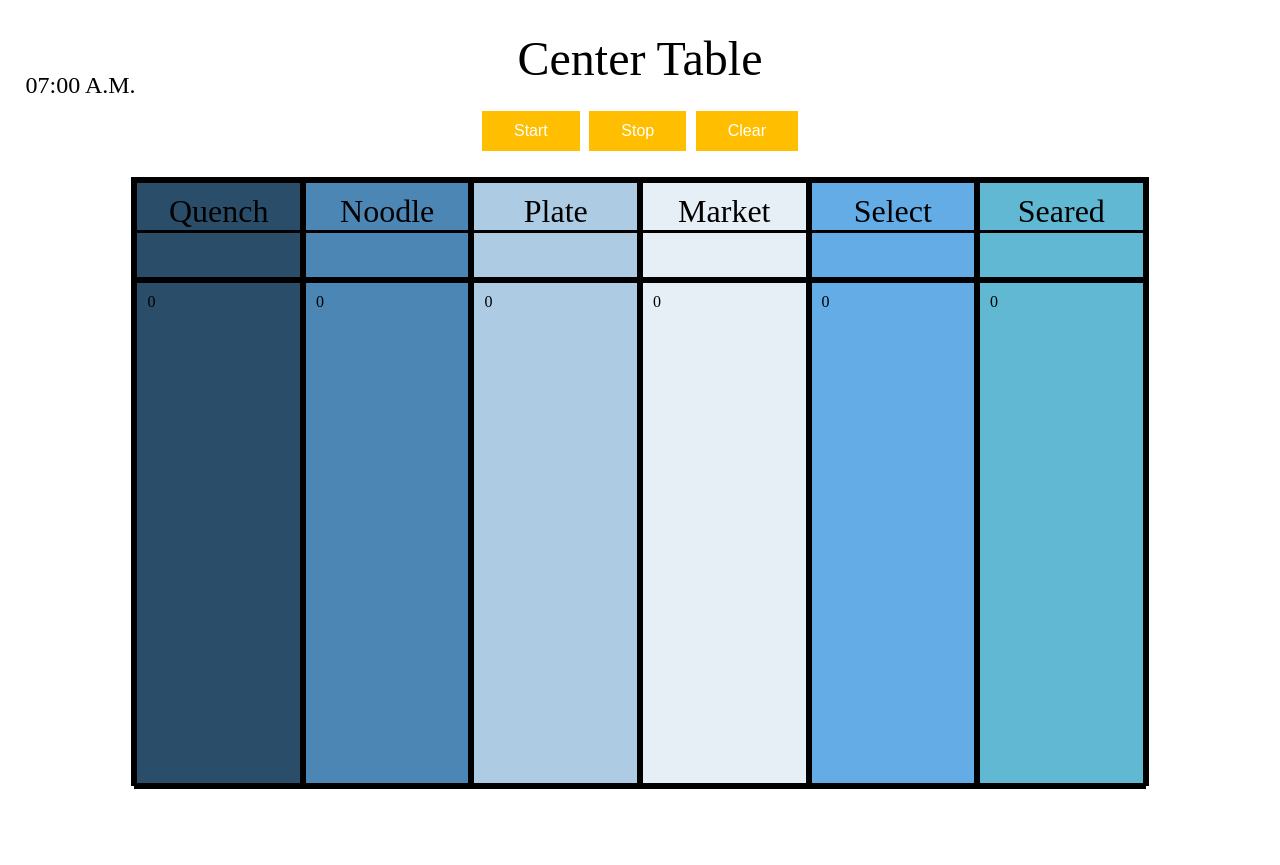
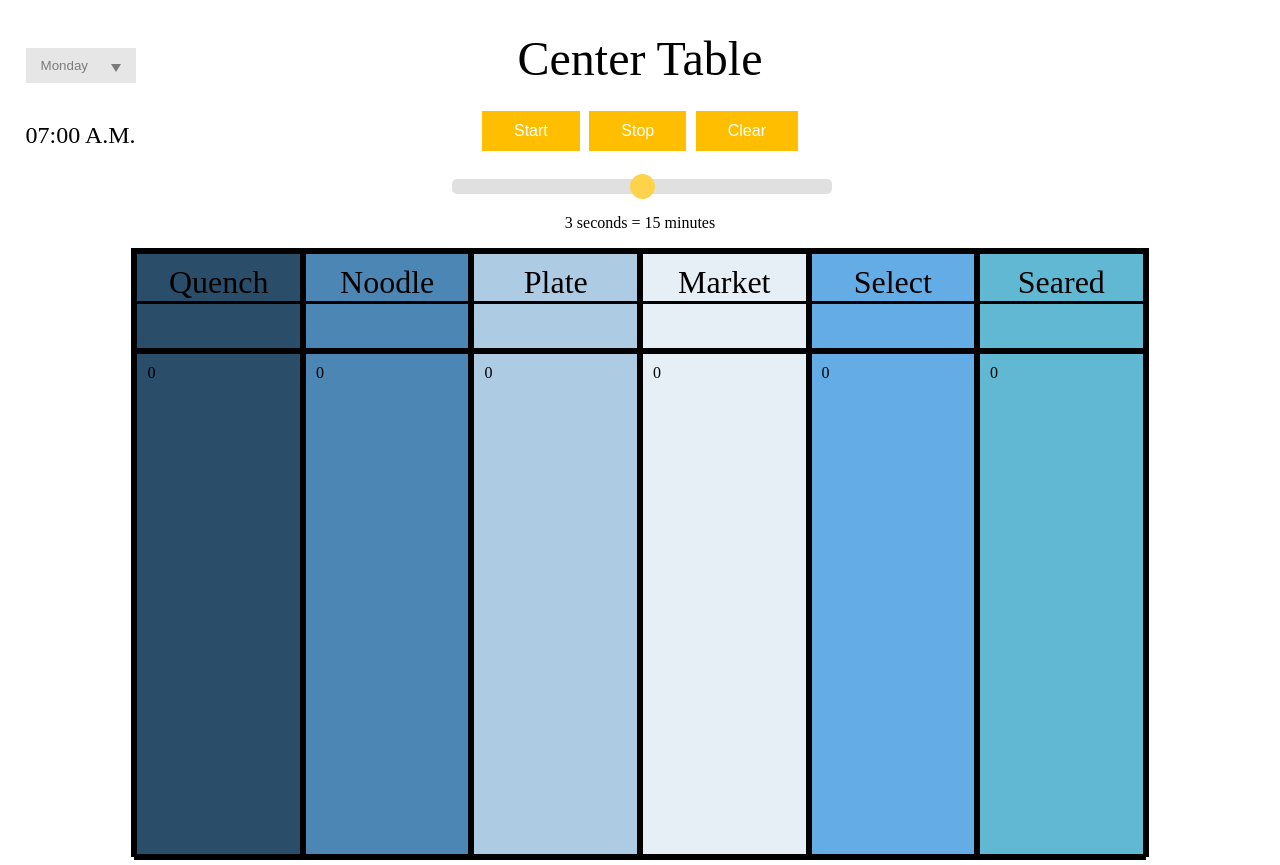
Before and after one commit to cosmo-wang/Center-Table-Simulatio, a PHP site: page /index.html in a window 1280 px wide. Before the commit the page ends 789 px from the top, so only its background shows below. Run offline with PHP 8.4, Linux system fonts and the light colour scheme.

Commit message:
php started

```diff
--- a/index.css
+++ b/index.css
@@ -12,6 +12,57 @@
 	width: 25%;
 	display: flex;
 	justify-content: space-between;
+}
+
+.select {
+  position: relative;
+  display: inline-block;
+  margin-bottom: 15px;
+  width: 100%;
+}
+.select select {
+  display: inline-block;
+  width: 100%;
+  cursor: pointer;
+  padding: 10px 15px;
+  outline: 0;
+  border: 0;
+  border-radius: 0;
+  background: #e6e6e6;
+  color: #7b7b7b;
+  appearance: none;
+  -webkit-appearance: none;
+  -moz-appearance: none;
+}
+.select select::-ms-expand {
+  display: none;
+}
+.select select:hover,
+.select select:focus {
+  color: #000;
+  background: #ccc;
+}
+.select select:disabled {
+  opacity: 0.5;
+  pointer-events: none;
+}
+.select__arrow {
+  position: absolute;
+  top: 16px;
+  right: 15px;
+  width: 0;
+  height: 0;
+  pointer-events: none;
+  border-style: solid;
+  border-width: 8px 5px 0 5px;
+  border-color: #7b7b7b transparent transparent transparent;
+}
+.select select:hover ~ .select__arrow,
+.select select:focus ~ .select__arrow {
+  border-top-color: #000;
+}
+.select select:disabled ~ .select__arrow {
+  border-top-color: #ccc;
 }
 
 body:before{
@@ -60,6 +111,46 @@ button:after{
 button:hover:before,button:hover:after{
   width:100%;
   transition:800ms ease all;
+}
+
+#slider-container {
+	width: 30%;
+	margin-left: auto;
+	margin-right: auto;
+}
+
+#speed-text-box {
+	text-align: center;
+}
+
+.slider {
+    -webkit-appearance: none;
+    width: 100%;
+    height: 15px;
+    border-radius: 5px;
+    background: #d3d3d3;
+    outline: none;
+    opacity: 0.7;
+    -webkit-transition: .2s;
+    transition: opacity .2s;
+}
+
+.slider::-webkit-slider-thumb {
+    -webkit-appearance: none;
+    appearance: none;
+    width: 25px;
+    height: 25px;
+    border-radius: 50%;
+    background: #ffbf00;
+    cursor: pointer;
+}
+
+.slider::-moz-range-thumb {
+    width: 25px;
+    height: 25px;
+    border-radius: 50%;
+    background: #ffbf00;
+    cursor: pointer;
 }
 
 #clock {
--- a/index.html
+++ b/index.html
@@ -13,8 +13,25 @@
 		<button id="start">Start</button>
 		<button id="stop">Stop</button>
 		<button id="clear">Clear</button>
+
 	</div>
+	<div id="slider-container">
+		  <input type="range" min="1000" max="5000" value="3000" class="slider" id="speed-slider">
+		  <p id="speed-text-box"><span id="speed"></span> seconds = 15 minutes</p>
+		</div>
 	<div id="clock">
+		<div class="select">
+	      <select id="day-selector">
+	        <option selected="selected">Monday</option>
+	        <option>Tuesday</option>
+	        <option>Wednesday</option>
+	        <option>Thursday</option>
+	        <option>Friday</option>
+	        <option>Saturday</option>
+	        <option>Sunday</option>
+	      </select>
+	      <div class="select__arrow"></div>
+	    </div>
 		<p id="time">07:00 A.M.</p>
 	</div>
 	<div id="station-area"></div>
--- a/index.js
+++ b/index.js
@@ -2,22 +2,29 @@
 	This is the jQuery code for simulation of Center Table
 	schedule and feasibility testing.
 
-	Author: Cosmo Wang / Feiyang Liu
+	Author: Cosmo Wang
 **/
 (function() {
 
 	// Name of all food stations
 	let STATION_NAMES = ["Quench", "Noodle", "Plate", "Market", "Select", "Seared"];
 	let COLOR = ["#2a4d69", "#4b86b4", "#adcbe3", "#e7eff6", "#63ace5", "#60B8D2"];
+	let TIME_INTERVAL = 15;
 
 	// Run all code inside this section when the page is loaded
 	$(document).ready(function() {
+		let day = $("#day-selector").val().toLowerCase();
+		let speed = $("#speed-slider").val();
+		$("#speed").text(speed / 1000);
+
 		initializeStations(STATION_NAMES.length);
 		initializeWaitingArea(STATION_NAMES.length);
 		let timerHandler = null
 		$("#start").click(function() {
+			isOpen();
 			if (!timerHandler) {
 				timerHandler = setInterval(function() {
+					console.log(getTime());
 					updateTime();
 					let timesRun = 0;
 					let stationTimerHandler = setInterval(function() {
@@ -26,17 +33,23 @@
 							return;
 						}
 						let stationName = STATION_NAMES[timesRun];
+
+						// get the number of customers gone in the past 15 minutes
+						let curServerCount = $("#" + stationName + "-server-area div").children().length;
+						if (curServerCount > 0) {
+							let customersGone = Math.ceil(TIME_INTERVAL * getServerSpeed(stationName, curServerCount));
+							removeCustomer(stationName, customersGone);
+						}
 						timesRun++;
 						let num = parseInt(Math.random() * 4) + 1;
 						for (j = 0; j < num; j++) {
 							addCustomer(stationName);
 						}
 						let serverNum = parseInt(Math.random() * 4) + 1;
-						console.log(stationName + "Target num: " + serverNum);
-						adjustServer(stationName, serverNum);
+						adjustServer(stationName, 1);
 						console.log(num + " added to " + stationName + "!");
 					}, 50);
-				}, 1000);
+				}, speed);
 			}
 		});
 		$("#stop").click(function() {
@@ -47,15 +60,67 @@
 		});
 		$("#clear").click(function () {
 			if (!timerHandler) {
-				resetTime();
+				resetTime(day);
 				resetCount();
 				clearCustomers();
 				clearServers();
 			}
 		});
+		$("#day-selector").change(function() {
+			day = $(this).val().toLowerCase();
+			resetTime(day);
+		});
+		document.getElementById("speed-slider").oninput = function() {
+			speed = $("#speed-slider").val()
+			$("#speed").text(speed / 1000);
+		}
+
+	});
+
+	function isOpen(day) {
+		let url = "index.php?mode=open&day=" + day;
+		fetch(url, {credentials: 'include'})
+			.then(checkStatus)
+         	// Displays description on the page
+         	.then(function(responseTEXT) {
+            	alert(responseTEXT);
+         	})
+	}
+
+	function getTime() {
+		let time = $("#time").text();
+		let hour = parseInt(time.substring(0, 2));
+		let min = parseInt(time.substring(3, 5));
+		return hour + min / 60;
+	}
 
 
-	});
+	/*
+		Get the number of customers served at a station during one minute.
+		@param {String} stationName: name of a station
+		@param {int} n: number of servers at the station currently
+	*/
+	function getServerSpeed(stationName, n) {
+		if (stationName === "Quench") {
+			return 1 / (-0.2 * n + 1.6);
+		}
+		if (stationName === "Noodle") {
+			return 1 / (-0.2 * n + 1.2);
+		}
+		if (stationName === "Plate") {
+			return 1 / (-0.2 * n + 1.2);
+		}
+		if (stationName === "Market") {
+			return 1 / (-0.1 * n + 1.5);
+		}
+		if (stationName === "Select") {
+			return 1 / (-0.2 * n + 1);
+		}
+		if (stationName === "Seared") {
+			return 1 / (-0.2 * n + 1.6);
+		}
+
+	}
 
 	/*
 		Update time displayed on the page by one minute, represented be one real second.
@@ -65,7 +130,7 @@
 		let hour = parseInt(time.substring(0, 2));
 		let min = parseInt(time.substring(3, 5));
 		let ampm = time.substring(6);
-		min += 15;
+		min += TIME_INTERVAL;
 		if (min >= 60) {
 			hour += parseInt(min / 60);
 			min %= 60;
@@ -86,8 +151,13 @@
 		$("#time").text(time);
 	}
 
-	function resetTime() {
-		$("#time").text("07:00 A.M.");
+	function resetTime(day) {
+		if (day === "saturday" || day === "sunday") {
+			$("#time").text("08:00 A.M.");
+		} else {
+			$("#time").text("07:00 A.M.");
+		}
+
 	}
 
 	function resetCount() {
@@ -162,7 +232,6 @@
 	*/
 	function adjustServer(stationName, n) {
 		let childrenNum = $("#" + stationName + "-server-area div").length;
-		console.log(stationName + " Cur num = " + childrenNum);
 		while (childrenNum != n) {
 			if (childrenNum < n) {
 				$("#" + stationName + "-server-area").append(createServer);
@@ -184,8 +253,20 @@
 		img.style.height = "24.7px";
 		server.appendChild(img);
 		return server;
+	}
 
+	/*
+		Remove n customers from a given station.
+		@param {String} stationName: name of the stationg
+		@param {int} n: number of curtomers to remove
+	*/
+	function removeCustomer(stationName, n) {
+		while ($("#" + stationName + "-wait-area").children().length - 1 > 0 && n > 0) {
+			$("#" + stationName + "-wait-area").children().last().remove();
+			n--;
+		}
 	}
+
 	/*
 		Add n customers to a specific station.
 		@param {int} n: number of customers to be added
@@ -193,7 +274,12 @@
 		@param {int} speed: number of miliseconds between each customer move animation
 	*/
 	function addCustomer(stationName) {
-	    // create a div for the customer to be added
+		$("#" + stationName + "-wait-area").append(createCustomer());
+		updateCount(stationName);
+	}
+
+	function createCustomer() {
+		// create a div for the customer to be added
 		let customer = document.createElement("div");
 		customer.classList.add("customer");
 		let img = document.createElement("img");
@@ -204,9 +290,7 @@
 
 		// append a image into the div for the customer, initially empty
 		customer.appendChild(img);
-
-		$("#" + stationName + "-wait-area").append(customer);
-		updateCount(stationName);
+		return customer;
 	}
 
 	/*
@@ -216,4 +300,20 @@
 	function updateCount(name) {
 		document.getElementById(name + "-count").innerText = document.getElementById(name + "-wait-area").childElementCount - 1;
 	}
+
+	/**
+    *  Function to check the status of an Ajax call, boiler plate code to include,
+    *  based on: https://developers.google.com/web/updates/2015/03/introduction-to-fetch
+    *  @param the response text from the url call
+    *  @return did we succeed or not, so we know whether or
+    *  not to continue with the handling of this promise
+    */
+   function checkStatus(response) {
+      if (response.status >= 200 && response.status < 300) {
+         return response.text();
+      } else {
+         return Promise.reject(new Error(response.status +
+                                        ": " + response.statusText));
+      }
+   }
 })();
```
Also changed, not shown: index.php (added, +27 -0 lines).
